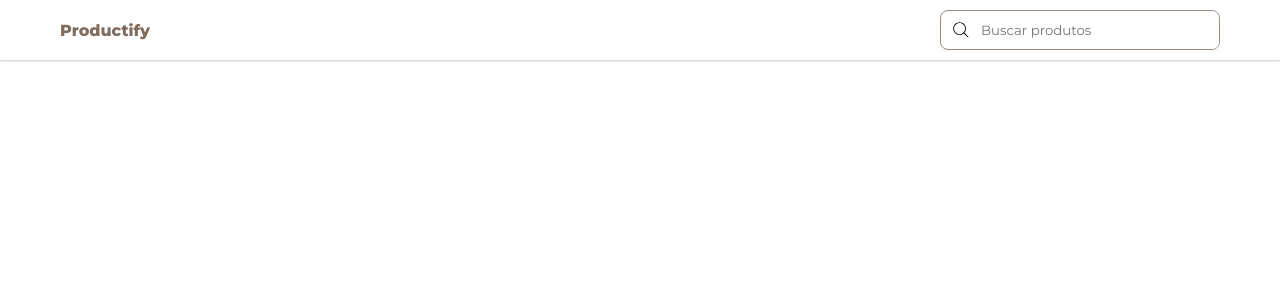
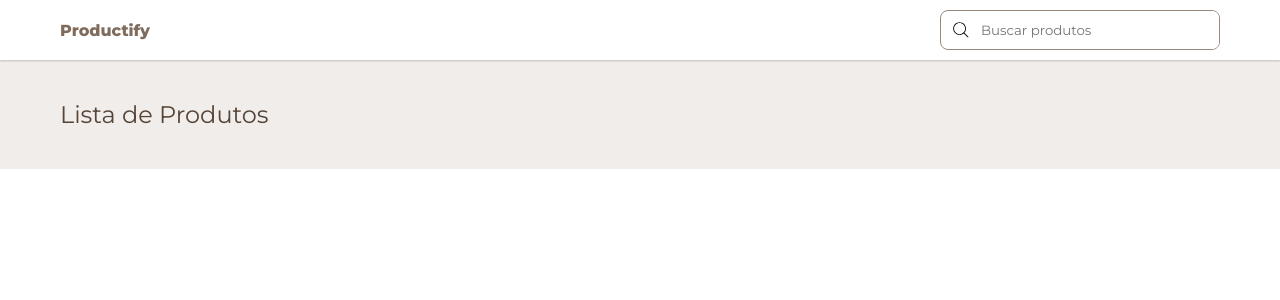
Before and after one commit to guidiego/product-list, a Next.js app: page / in a window 1280 px wide. Shown: the top 300 px of the page. Built offline with nearby package versions, Linux system fonts and the light colour scheme.

Commit message:
enhance(home): add PageTitle component to Home

```diff
--- a/src/pages/index.tsx
+++ b/src/pages/index.tsx
@@ -1,9 +1,11 @@
 import React from 'react';
 import Header from '~/components/Header';
+import PageTitle from '~/components/PageTitle';
 
 export const Home: React.FC = () => (
   <>
     <Header />
+    <PageTitle />
     <main style={{ height: '2000px' }} />
   </>
 );
```
